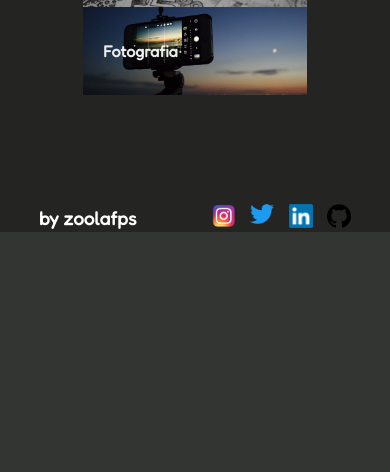
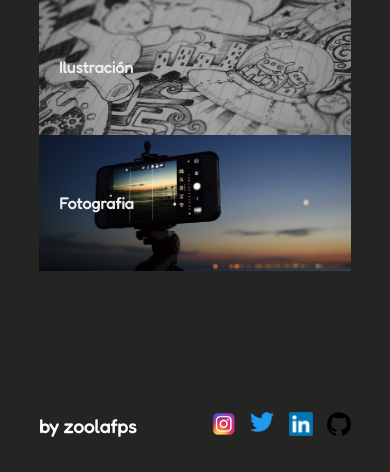
Before and after one commit to zoolafps/zoolafps.github.io, a PHP site: page / in a window 390 px wide. Shown: the part 1069-1541 px from the top of the page. Before the commit the page ends 1301 px from the top, so only its background shows below. Run offline with PHP 8.4, Linux system fonts and the light colour scheme.

Commit message:
correccion de hace unos minutos 11/04/22
lo mismo de hace unos minutos pero corrigiendo el css

```diff
--- a/css/main.css
+++ b/css/main.css
@@ -197,22 +197,25 @@ a{
   }
   .hero .box{
     width: 80%;
+    text-align: center;
+    word-wrap: break-word;
   }
   .hero img{
     width: auto;
-    height: 50%;
+    height: 70%;
   }
   .banner{
     position: inherit;
     width: 100%;
-    min-height: auto;
+    height: auto;
     display: flex;
     flex-direction: column;
   }
   .banner .banner-box{
     position: inherit;
+    margin: 0px;
     width: 100%;
-    height: 30rem;
+    height: 45rem;
     background: var(--colorthree);
     display: flex;
     flex-direction: column-reverse;
@@ -221,7 +224,7 @@ a{
     gap: 30px;
   }
   .banner .banner-box .foo-inf{
-    margin: 0px;
+    margin: 0px 0px 2rem;
     padding: 0px;
     width: 80%;
   }
@@ -238,7 +241,15 @@ a{
     gap: 0px;
   }
   .banner .banner-box .cards .card{
+    margin: 0px;
+    padding: 20px;
     border-radius: 0px;
-    max-width: 800px;
+    width: 80%;
+    height: 8.5rem;
+    animation-name: none;
+    animation-duration: 0s;
+  }
+  .banner-box .cards .card:hover{
+    transition: 0s;
   }
 }
--- a/index.html
+++ b/index.html
@@ -58,7 +58,7 @@
           </aside>
         </ul>
         <ul class="cards">
-          <a class="card dev" loading="lazy" href="proyectos/Dev.html" rel="nofollow" style="background-image: url('img/desarrollo.jpg');">Desarrollo Web
+          <a class="card dev" loading="lazy" href="proyectos/Dev.html" alt="zoolafps desarrollo de software" rel="nofollow" style="background-image: url('img/desarrollo.jpg');">Desarrollo Web
           </a>
           <a class="card des" loading="lazy" href="proyectos/Ilu.html" rel="nofollow" style="background-image: url('img/ilustracion.jpg');">Ilustración
           </a>
```
